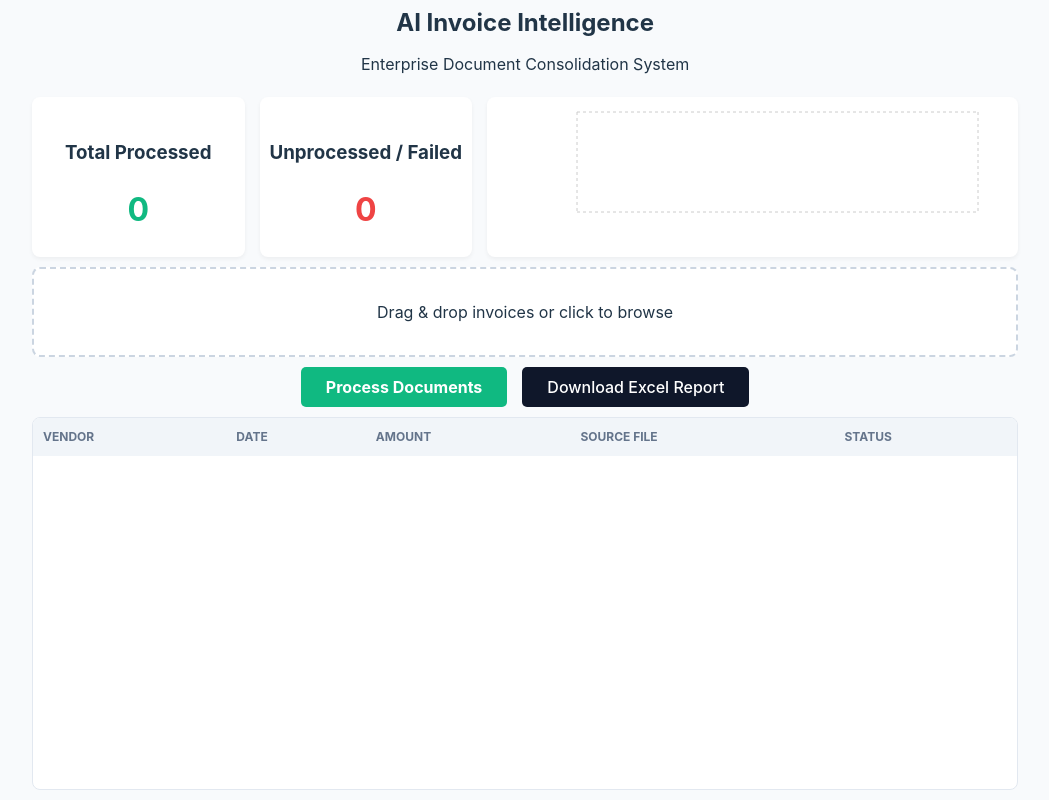
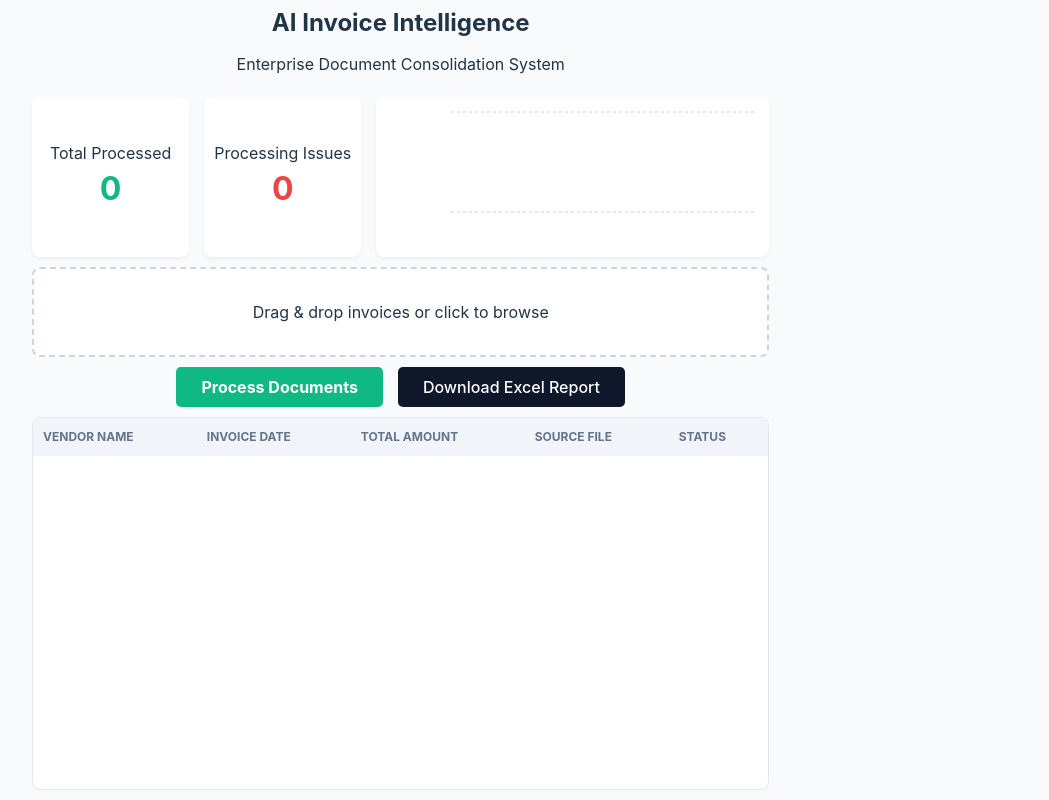
Before and after one commit to AnuSriValli-4/AI_invoice_processor, a React app in the folder frontend/: page / in a window 1280 px wide. Shown: the whole page, without its empty margins (8-1057 px from the left). Built offline with nearby package versions, Linux system fonts and the light colour scheme; the HTML template or start-up script is replaced by a standard one.

Commit message:
Update App.jsx

```diff
--- a/frontend/src/App.jsx
+++ b/frontend/src/App.jsx
@@ -23,13 +23,15 @@ function App() {
 
   const onDrop = (acceptedFiles) => {
     setFiles(acceptedFiles);
-    setStatusMessage(`${acceptedFiles.length} files ready for processing.`);
+    setStatusMessage(`${acceptedFiles.length} files staged. Click 'Process Documents' to begin.`);
   };
+
+  const { getRootProps, getInputProps, isDragActive } = useDropzone({ onDrop });
 
   const handleUpload = async () => {
     if (files.length === 0) return;
     setLoading(true);
-    setStatusMessage(`Processing ${files.length} files...`);
+    setStatusMessage("Extracting intelligence from documents...");
 
     for (const file of files) {
       const formData = new FormData();
@@ -40,24 +42,29 @@ function App() {
           method: 'POST',
           body: formData,
         });
+
         const result = await response.json();
 
-        // FIX: Mapping result.data to the table state for correct tracking
-        if (result.status === "Success") {
-          setData(prev => [{ ...result.data, status: 'Processed' }, ...prev]);
+        // Mapped specifically to your Supabase schema: vendor_name, invoice_date, total_amount
+        if (result.status === "Success" && result.data) {
+          setData(prev => [{
+            vendor_name: result.data.vendor_name || 'Unknown',
+            invoice_date: result.data.invoice_date || 'N/A',
+            total_amount: result.data.total_amount || 0,
+            source_file: file.name,
+            status: 'Processed'
+          }, ...prev]);
         } else {
-          setData(prev => [{ source_file: file.name, status: 'Failed', vendor_name: 'Error' }, ...prev]);
+          setData(prev => [{ source_file: file.name, status: 'Failed', vendor_name: 'Auth Error' }, ...prev]);
         }
       } catch (error) {
-        setData(prev => [{ source_file: file.name, status: 'Failed', vendor_name: 'Error' }, ...prev]);
+        setData(prev => [{ source_file: file.name, status: 'Failed', vendor_name: 'Connection Error' }, ...prev]);
       }
     }
     setLoading(false);
-    setStatusMessage("Processing complete!");
+    setStatusMessage("All files processed and saved to Supabase.");
     setFiles([]);
   };
-
-  const { getRootProps, getInputProps, isDragActive } = useDropzone({ onDrop });
 
   const exportToExcel = () => {
     const worksheet = XLSX.utils.json_to_sheet(data);
@@ -75,21 +82,21 @@ function App() {
 
       <section className="dashboard-grid">
         <div className="kpi-card">
-          <h3>Total Processed</h3>
-          <p className="kpi-value">{data.filter(d => d.status === 'Processed').length}</p>
+          <span className="kpi-label">Total Processed</span>
+          <span className="kpi-value">{data.filter(d => d.status === 'Processed').length}</span>
         </div>
         <div className="kpi-card error">
-          <h3>Unprocessed / Failed</h3>
-          <p className="kpi-value">{data.filter(d => d.status === 'Failed').length}</p>
+          <span className="kpi-label">Processing Issues</span>
+          <span className="kpi-value">{data.filter(d => d.status === 'Failed').length}</span>
         </div>
         <div className="chart-container">
           <ResponsiveContainer width="100%" height="100%">
-            <BarChart data={chartData} margin={{ top: 5, right: 30, left: 20, bottom: 5 }}>
-              <CartesianGrid strokeDasharray="3 3" />
-              <XAxis dataKey="date" />
-              <YAxis />
+            <BarChart data={chartData}>
+              <CartesianGrid strokeDasharray="3 3" vertical={false} />
+              <XAxis dataKey="date" tick={{fontSize: 10}} />
+              <YAxis tick={{fontSize: 10}} />
               <Tooltip />
-              <Bar dataKey="count" fill="#10b981" />
+              <Bar dataKey="count" fill="#10b981" radius={[4, 4, 0, 0]} />
             </BarChart>
           </ResponsiveContainer>
         </div>
@@ -97,7 +104,9 @@ function App() {
 
       <div {...getRootProps()} className={`dropzone-box ${isDragActive ? 'active' : ''}`}>
         <input {...getInputProps()} />
-        <p>{files.length > 0 ? `${files.length} files selected` : "Drag & drop invoices or click to browse"}</p>
+        <p className="dropzone-text">
+          {files.length > 0 ? `${files.length} files selected` : "Drag & drop invoices or click to browse"}
+        </p>
       </div>
 
       <div className="action-bar">
@@ -114,9 +123,9 @@ function App() {
           <table>
             <thead>
               <tr>
-                <th>Vendor</th>
-                <th>Date</th>
-                <th>Amount</th>
+                <th>Vendor Name</th>
+                <th>Invoice Date</th>
+                <th>Total Amount</th>
                 <th>Source File</th>
                 <th>Status</th>
               </tr>
@@ -124,10 +133,10 @@ function App() {
             <tbody>
               {data.map((row, i) => (
                 <tr key={i}>
-                  <td>{row.vendor_name || '---'}</td>
-                  <td>{row.invoice_date || '---'}</td>
-                  <td>{row.total_amount ? `$${row.total_amount}` : '---'}</td>
-                  <td>{row.source_file}</td>
+                  <td className="vendor-cell">{row.vendor_name}</td>
+                  <td>{row.invoice_date}</td>
+                  <td className="amount-cell">{row.total_amount ? `$${row.total_amount}` : '---'}</td>
+                  <td className="file-cell">{row.source_file}</td>
                   <td><span className={`badge ${row.status}`}>{row.status}</span></td>
                 </tr>
               ))}
@@ -135,6 +144,7 @@ function App() {
           </table>
         </div>
       </section>
+      {statusMessage && <div className="status-footer">{statusMessage}</div>}
     </div>
   );
 }
```
